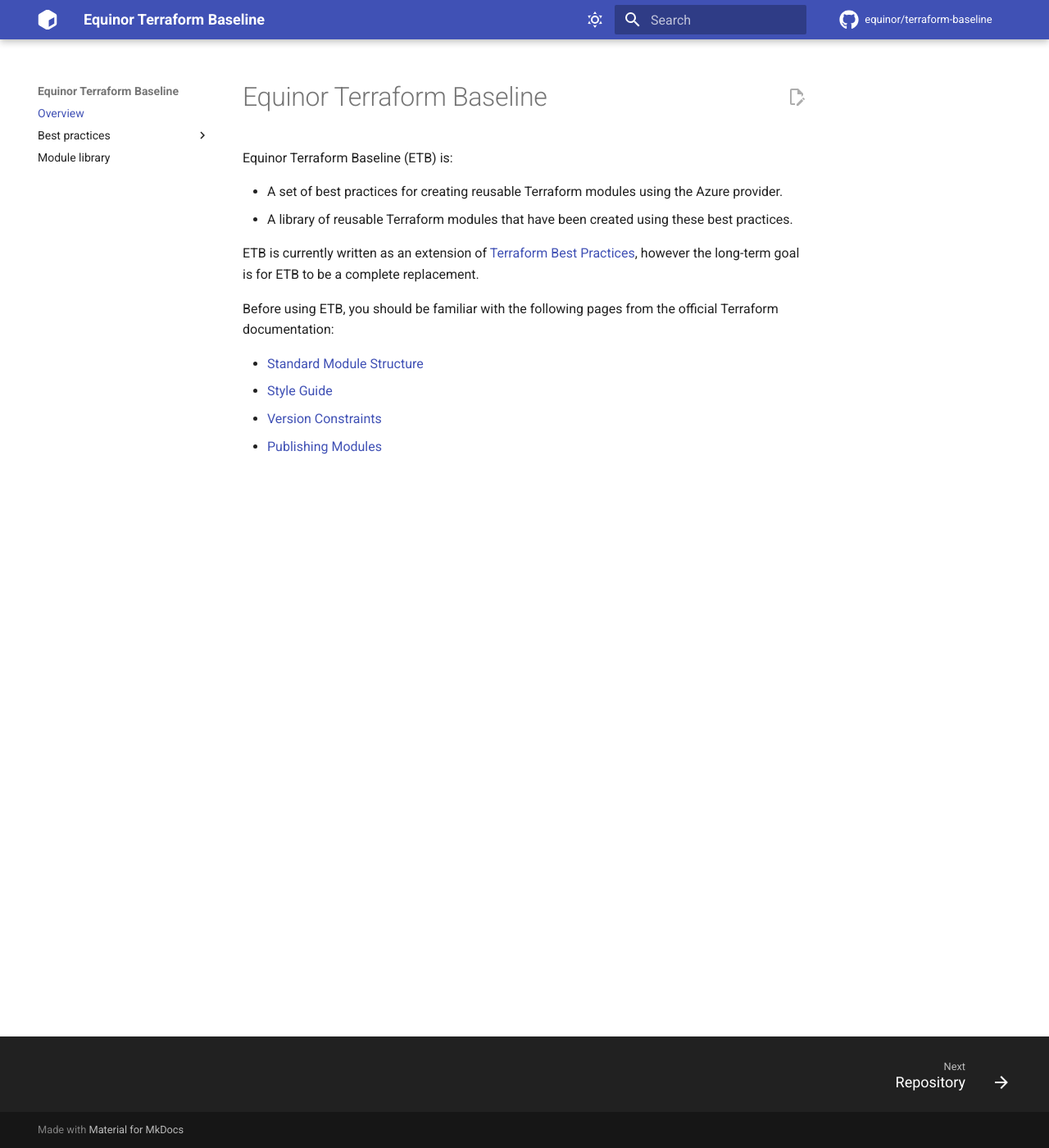
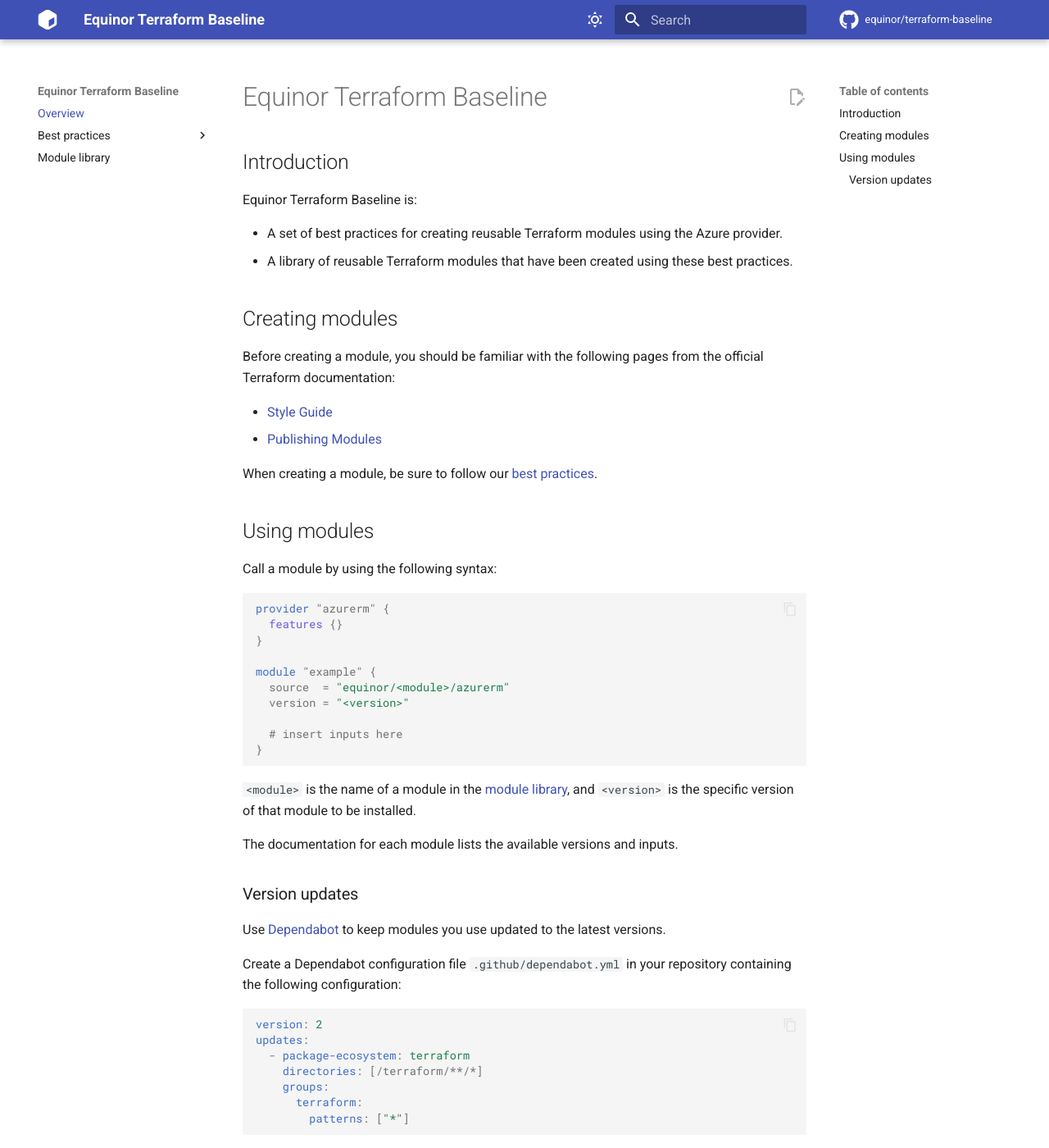
Before and after one commit to equinor/terraform-baseline, an MkDocs documentation site: the page built from docs/index.md, in a window 1280 px wide and 1400 px high. Shown: the whole window at 82% size. Built offline with MkDocs 1.6.1 and Material for MkDocs 9.7.7, drawn with Linux system fonts in a browser that asks for light colours; some web fonts are replaced; comment, search, counter and statistics services are not loaded.

Commit message:
docs: update front page

````diff
--- a/docs/index.md
+++ b/docs/index.md
@@ -1,15 +1,54 @@
 # Equinor Terraform Baseline
 
-Equinor Terraform Baseline (ETB) is:
+## Introduction
+
+Equinor Terraform Baseline is:
 
 - A set of best practices for creating reusable Terraform modules using the Azure provider.
 - A library of reusable Terraform modules that have been created using these best practices.
 
-ETB is currently written as an extension of [Terraform Best Practices](https://www.terraform-best-practices.com), however the long-term goal is for ETB to be a complete replacement.
+## Creating modules
 
-Before using ETB, you should be familiar with the following pages from the official Terraform documentation:
+Before creating a module, you should be familiar with the following pages from the official Terraform documentation:
 
-- [Standard Module Structure](https://developer.hashicorp.com/terraform/language/modules/develop/structure)
 - [Style Guide](https://developer.hashicorp.com/terraform/language/style)
-- [Version Constraints](https://developer.hashicorp.com/terraform/language/expressions/version-constraints)
 - [Publishing Modules](https://developer.hashicorp.com/terraform/registry/modules/publish)
+
+When creating a module, be sure to follow our [best practices](./best-practices/repository.md).
+
+## Using modules
+
+Call a module by using the following syntax:
+
+```terraform
+provider "azurerm" {
+  features {}
+}
+
+module "example" {
+  source  = "equinor/<module>/azurerm"
+  version = "<version>"
+
+  # insert inputs here
+}
+```
+
+`<module>` is the name of a module in the [module library](https://registry.terraform.io/search/modules?namespace=equinor), and `<version>` is the specific version of that module to be installed.
+
+The documentation for each module lists the available versions and inputs.
+
+### Version updates
+
+Use [Dependabot](https://docs.github.com/en/code-security/dependabot/dependabot-version-updates/about-dependabot-version-updates) to keep modules you use updated to the latest versions.
+
+Create a Dependabot configuration file `.github/dependabot.yml` in your repository containing the following configuration:
+
+```yaml
+version: 2
+updates:
+  - package-ecosystem: terraform
+    directories: [/terraform/**/*]
+    groups:
+      terraform:
+        patterns: ["*"]
+```
````
